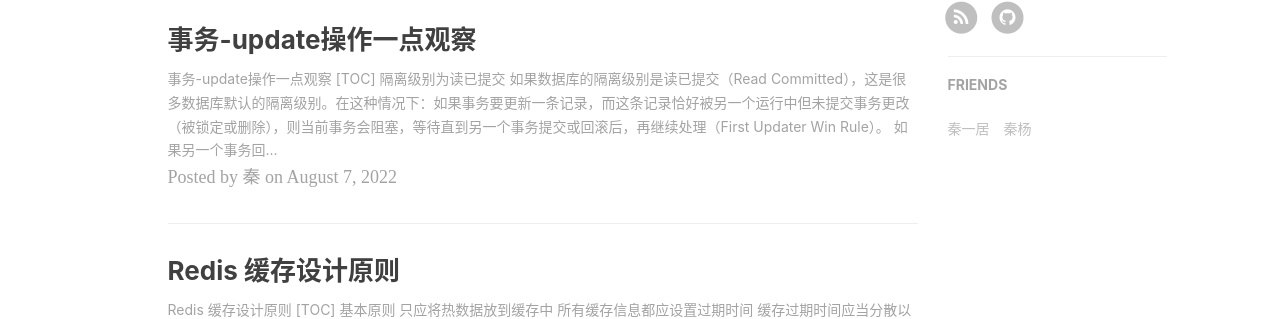
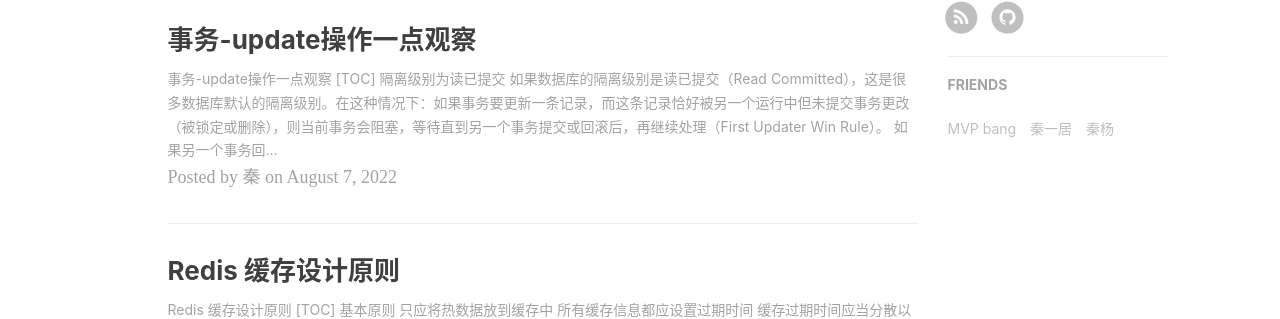
Before and after one commit to henudev/henudev.github.io, a Jekyll site: the page built from index.html, in a window 1280 px wide. Shown: the part 882-1201 px from the top of the page. Built offline with Jekyll 4.4.1, drawn with Linux system fonts in a browser that asks for light colours; nearby versions of some CDN libraries; the list of posts is cut into pages by our own code; comment, search, counter and statistics services are not loaded.

```diff
--- a/_config.yml
+++ b/_config.yml
@@ -103,9 +103,9 @@ page-mathjax: false
 # Friends
 friends: [
     {
-    #     title: "Su",
-    #     href: "http://su.gallery/"
-    # },{
+         title: "MVP bang",
+         href: "https://mvpbang.com/"
+     },{
         title: "秦一居",
         href: "https://www.cnblogs.com/henuqin/"
     },{
```
